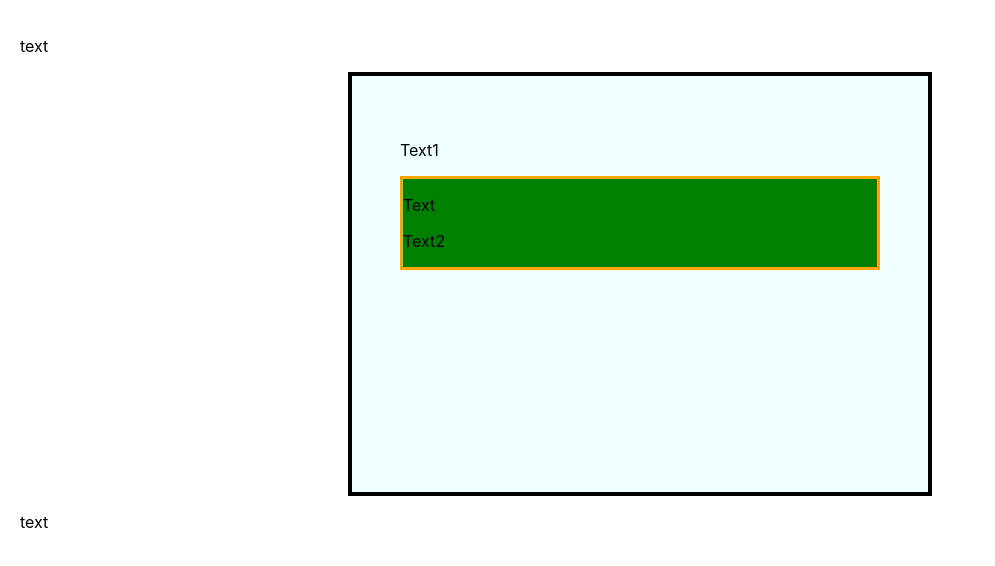
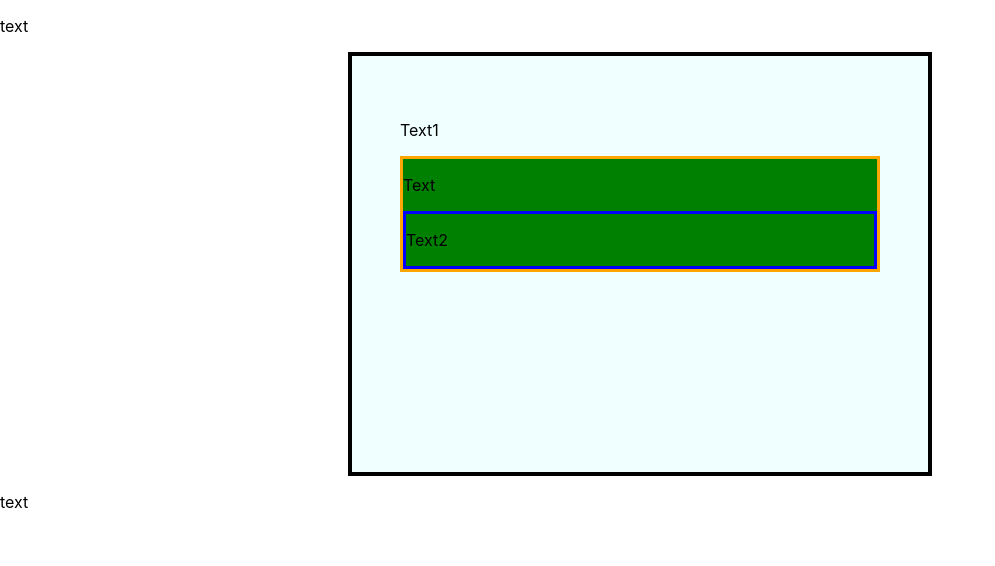
Before and after one commit to jennyton88/reactapp2, a React (Create React App) app in the folder client/: page / in a window 1280 px wide. Shown: the top 566 px of the page, without its empty margins (0-995 px from the left). Built offline with nearby package versions, Linux system fonts and the light colour scheme.

Commit message:
added border around another div in box

```diff
--- a/client/src/App.css
+++ b/client/src/App.css
@@ -1,15 +1,5 @@
-/* .add-post-button {
-  width: 50 px;
-  height: 50 px;
-  padding: 10 px;
-  margin: 10 px;
-  border: 1px solid black;
-}
+/* div for post */
 
-/* div for post */
-body {
-  padding: 20px;
-}
 .post-box {
   width: 30rem;
   height: 20rem;
@@ -30,5 +20,7 @@ body {
 }
 
 .extra-content {
-  border: 2 rem solid brown;
+  border: 2 rem;
+  border-style: solid;
+  border-color: blue;
 }
```
